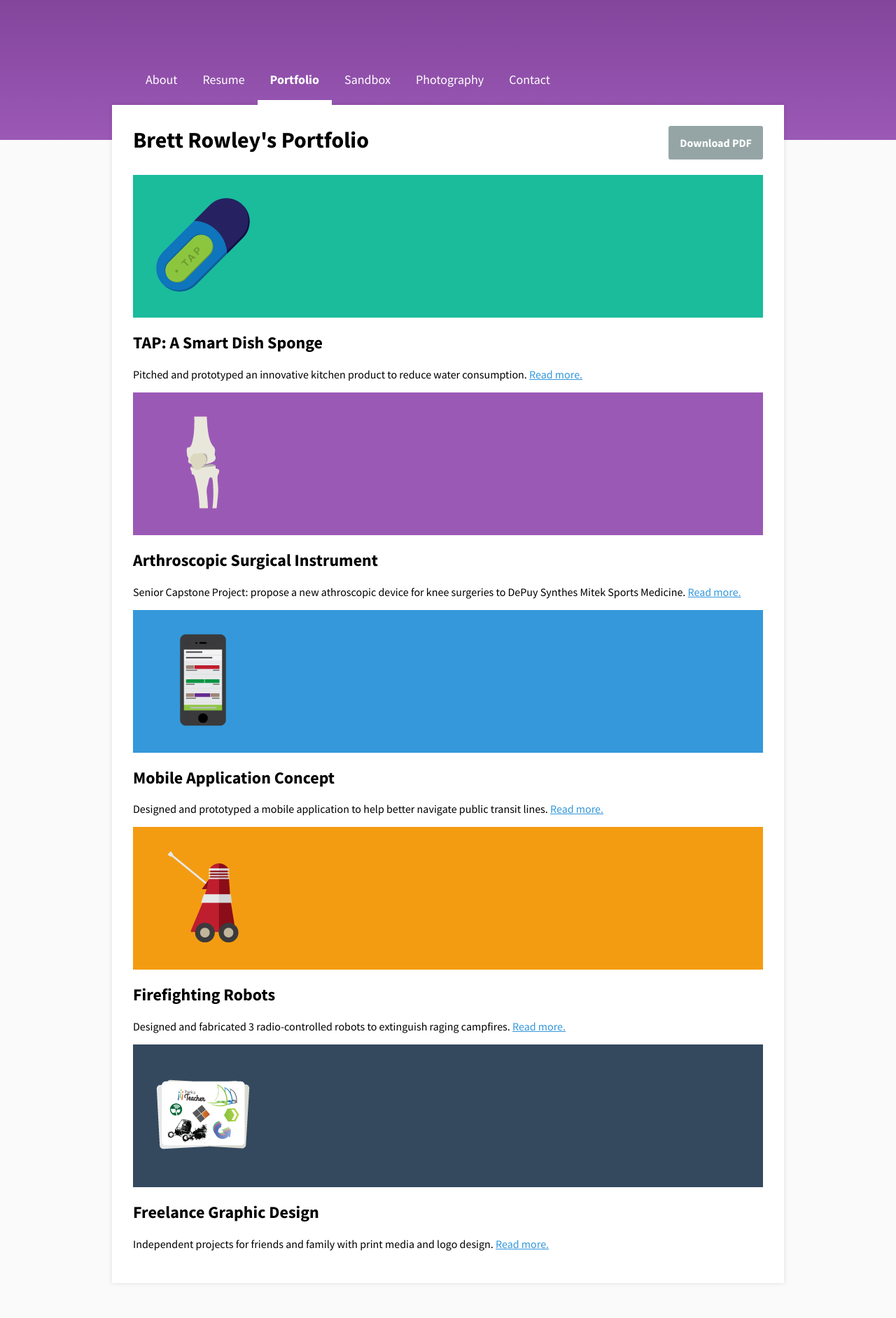
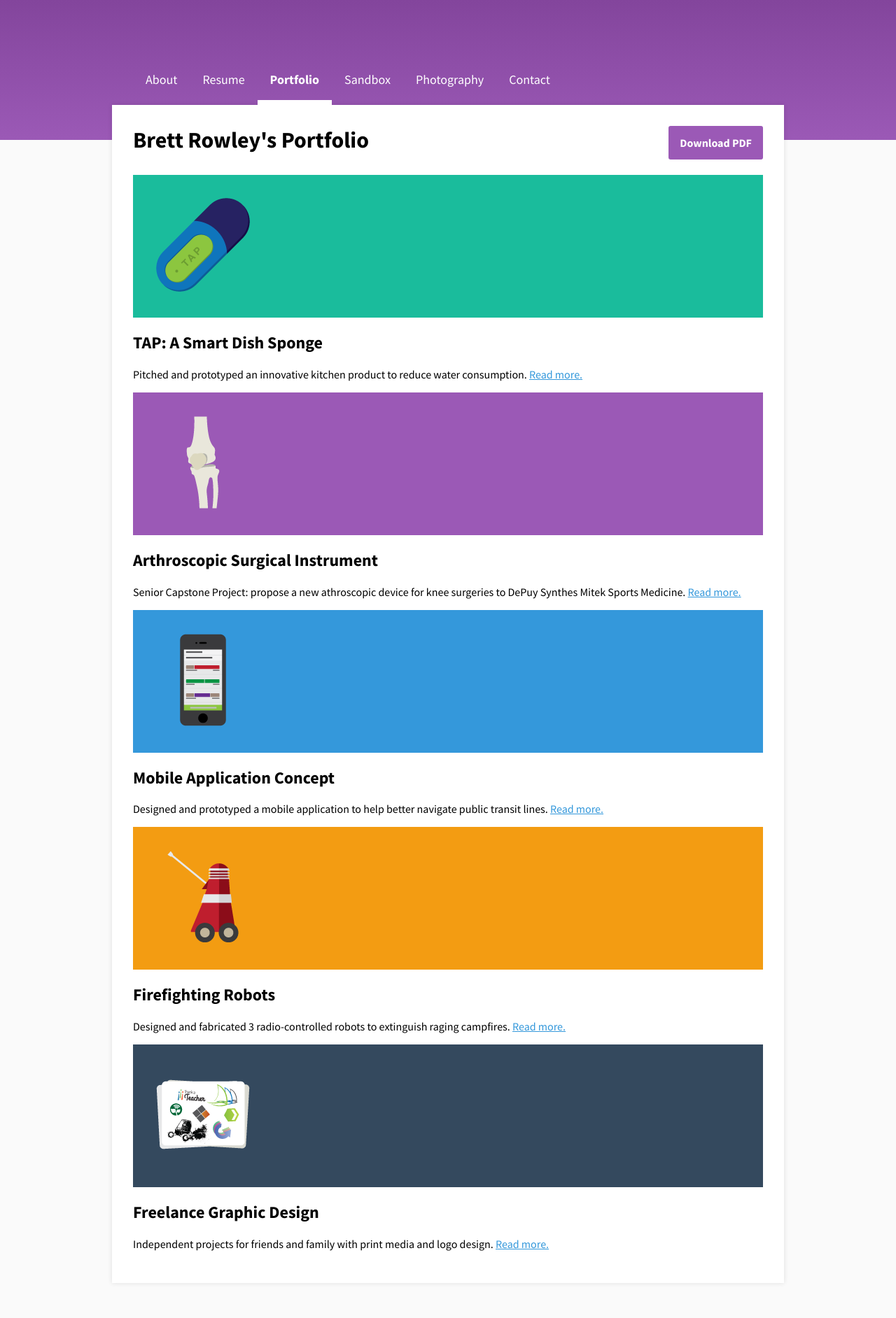
Before and after one commit to brettrowley/brettrowley.github.io, a Jekyll site: the page built from portfolio/index.html, in a window 1280 px wide. Shown: the whole page at 70% size. Built offline with Jekyll 4.4.1, drawn with Linux system fonts in a browser that asks for light colours.

Commit message:
Add button colors to page headers

```diff
--- a/index.html
+++ b/index.html
@@ -4,8 +4,6 @@ title: Brett Rowley
 ---
 <div class="header">
   <h1>About Brett Rowley</h1>
-  <a href="/contact" class="">Contact Brett</a>
-  <a href="/contact" class="">Another Button</a>
 </div>
 <div class="content">
 </div>
--- a/portfolio/index.html
+++ b/portfolio/index.html
@@ -5,7 +5,7 @@ title: Portfolio
 
 <div class="header">
 <h1>Brett Rowley's Portfolio</h1>
-<a href="brett_rowley_portfolio.pdf" class="btn">Download PDF</a>
+<a href="brett_rowley_portfolio.pdf" class="btn btn-purple">Download PDF</a>
 </div>
 <div class="content">
 	<div class="project-desc">
--- a/resume/index.html
+++ b/resume/index.html
@@ -37,7 +37,7 @@ title: Resume
 <div class="header">
 <!-- <i class="ion-ios-chatbubble-outline watermark"></i> -->
 	<h1>Brett Rowley's Resume</h1>
-	<a href="brett_rowley_resume.pdf" class="btn">Download PDF</a>
+	<a href="brett_rowley_resume.pdf" class="btn btn-blue">Download PDF</a>
 </div>
 <div class="content">
 	<h2 id="about">About</h2>
```
